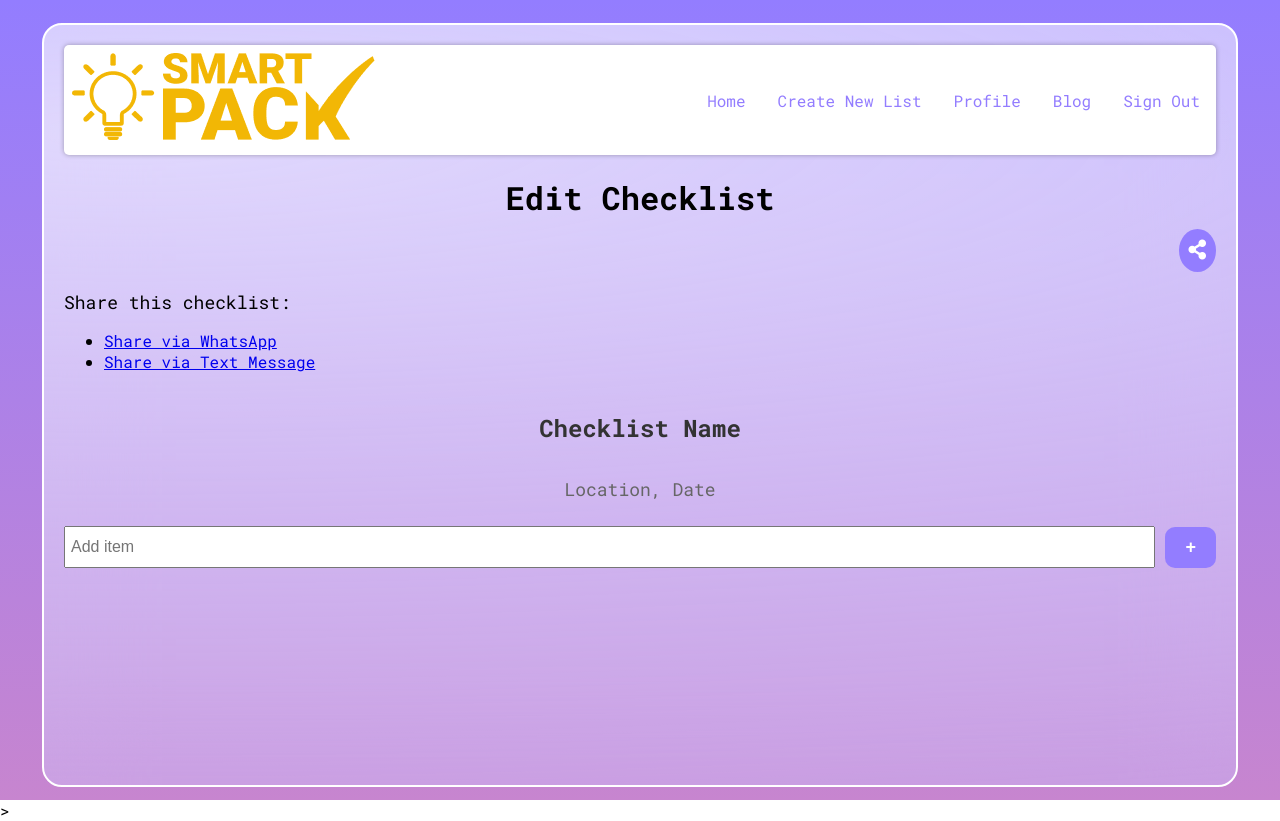
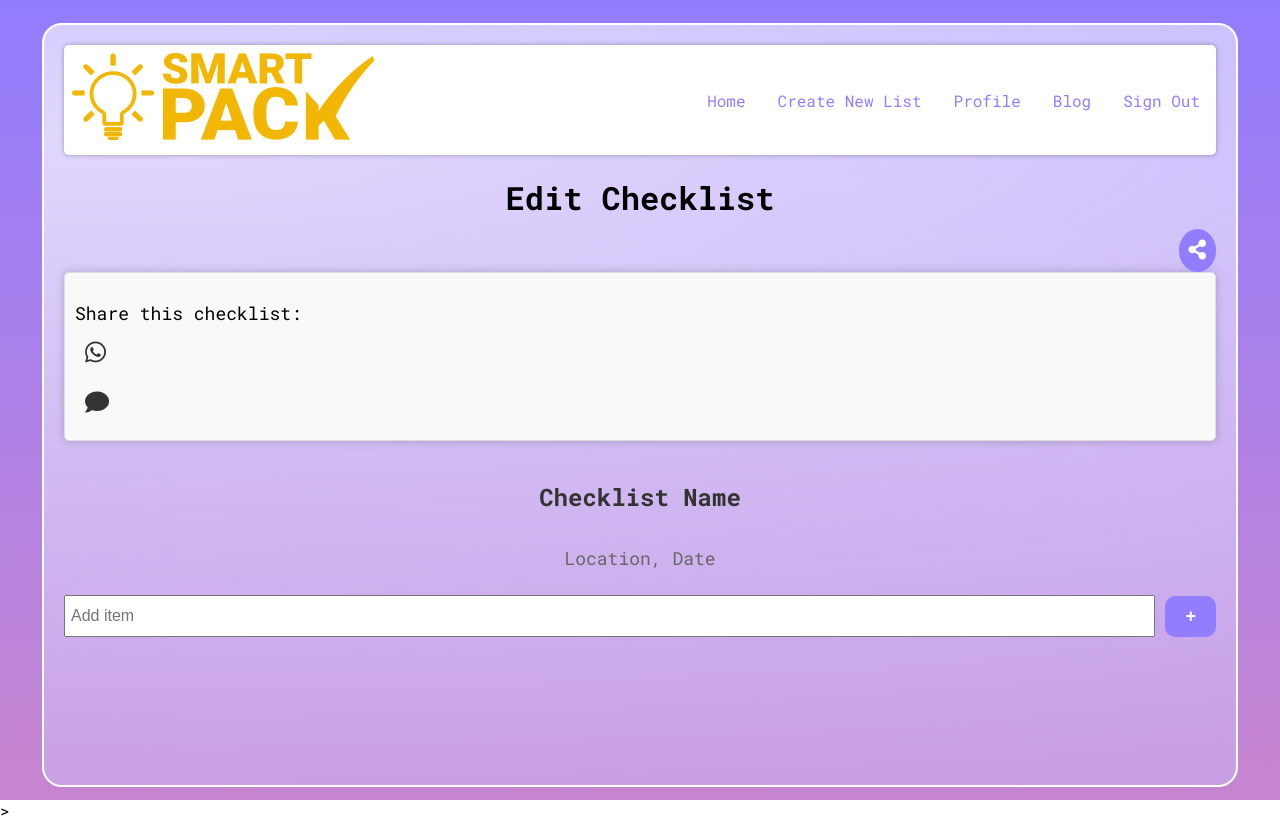
Before and after one commit to harnoor497/IntegratedProject, a website: page editChecklist.html in a window 1280 px wide. Both pictures are taken after a click on the button 1197 px from the left and 250 px from the top of the page. Drawn offline with Linux system fonts and the light colour scheme.

Commit message:
minor changes

```diff
--- a/editChecklist.html
+++ b/editChecklist.html
@@ -183,6 +183,52 @@
   justify-content: flex-end; /* Align items to the left side */
 }
 
+
+  #sharingMenu {
+    display: none;
+    background-color: #f9f9f9;
+    padding: 10px;
+    border: 1px solid #ddd;
+    border-radius: 5px;
+    box-shadow: 0px 0px 10px rgba(0, 0, 0, 0.2);
+  }
+
+  #sharingMenu p {
+    font-size: 18px;
+    margin-bottom: 5px;
+  }
+
+  #sharingMenu ul {
+    list-style: none;
+    padding: 0;
+    margin: 0;
+  }
+
+  #sharingMenu li {
+    margin-bottom: 5px;
+  }
+
+  #sharingMenu a {
+    display: block;
+    padding: 10px;
+    color: #333;
+    text-decoration: none;
+    transition: background-color 0.3s ease;
+  }
+
+  #sharingMenu a:hover {
+    background-color: #ddd;
+  }
+
+  #sharingMenu i {
+    margin-right: 5px;
+  }
+
+    #sharingMenu a i {
+    font-size: 24px; /* Increase the font size as desired */
+    margin-right: 10px;
+  }
+
 	</style>
   </head>
   <body>
@@ -230,10 +276,9 @@
   <p>Share this checklist:</p>
   <ul>
     <!-- Use anchor elements for sharing options -->
-    <li><a id="whatsappOption" href="#">Share via WhatsApp</a></li>
-    <li>
+<li><a id="whatsappOption" href="#"><i class="fab fa-whatsapp"></i></a></li>
       <!-- Use the "sms" link directly for sharing via text message -->
-      <a id="textMessageOption" href="#">Share via Text Message</a>
+<li><a id="textMessageOption" href="#"><i class="fas fa-comment"></i></a></li>
     </li>
   </ul>
 </div>
@@ -373,8 +418,8 @@
             <input type="checkbox">
             ${item}
           </label>
-		        <button class="capture-button">IMG</button>
-				    <button class="delete-button">Delete</button>
+<button class="capture-button"><i class="fas fa-camera"></i></button>
+<button class="delete-button"><i class="fas fa-trash-alt"></i></button>
         `;
         checklist.appendChild(listItem);
 
@@ -572,10 +617,10 @@ function deleteItemFromList(item, listItem) {
   deleteItemFromFirestore(item);
 }
   // Function to generate a shareable link
+  // Function to generate a shareable link
   function generateShareableLink(checklistId) {
     const currentURL = window.location.href;
-  const shareableLink = currentURL + "?id=" + checklistId;
-  return shareableLink;
+    return `${currentURL}?id=${checklistId}`;
   }
 
   // Function to open WhatsApp Web with the checklist link
@@ -612,9 +657,7 @@ function generateShareableLink(checklistId) {
     window.open(`sms:&body=${encodeURIComponent(textMessageContent)}`);
   }
 
-// Function to show the custom sharing menu
   function showSharingMenu() {
-  // Show the sharing menu
     const sharingMenu = document.getElementById("sharingMenu");
     sharingMenu.style.display = "block";
 
@@ -623,16 +666,16 @@ function showSharingMenu() {
     const checklistId = urlParams.get("id");
     const shareableLink = generateShareableLink(checklistId);
 
-  // Create the anchor element for the shareable link
+    // Display the shareable link in the sharing menu
     const linkElement = document.createElement("a");
     linkElement.href = shareableLink;
     linkElement.textContent = shareableLink;
-
-  // Clear the existing content in the sharing menu and add the shareable link
     const sharingMenuContent = document.getElementById("sharingMenuContent");
     sharingMenuContent.innerHTML = ""; // Clear existing content
     sharingMenuContent.appendChild(linkElement);
   }
+
+
   // Function to show the camera modal
   function showCameraModal(item, listItem) {
     const cameraModal = document.getElementById("cameraModal");
```
Lines whose indentation alone changed are shown as unchanged.
